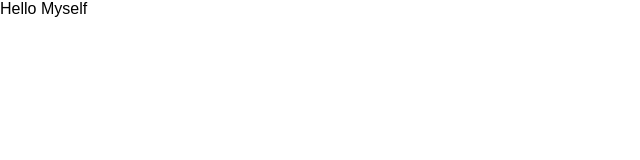
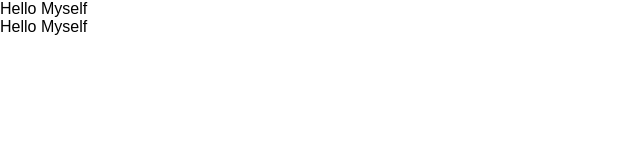
Before and after one commit to workshops-de/react-workshop-example, a React (Create React App) app: page / in a window 1280 px wide. Shown: the top 160 px of the page, without its empty margins (0-640 px from the left). Built offline with nearby package versions, Linux system fonts and the light colour scheme.

Commit message:
Aufgabe 4 - Create a component without JSX

```diff
--- a/src/App.js
+++ b/src/App.js
@@ -3,13 +3,19 @@ import logo from './logo.svg';
 import './App.css';
 
 import NameRaw from './components/NameRaw';
+import Name from './components/Name';
 
 class App extends Component {
 
   test = 'bla';
 
   render() {
-    return React.createElement(NameRaw, null, null);
+    return (
+      <div>
+        <Name />
+        <NameRaw />
+      </div>
+    );
   }
 }
 
--- /dev/null
+++ b/src/components/Name.js
@@ -0,0 +1,9 @@
+import React from 'react';
+
+let name = 'Myself';
+
+const Name = () => {
+  return <div>Hello {name}</div>;
+};
+
+export default Name;
```
